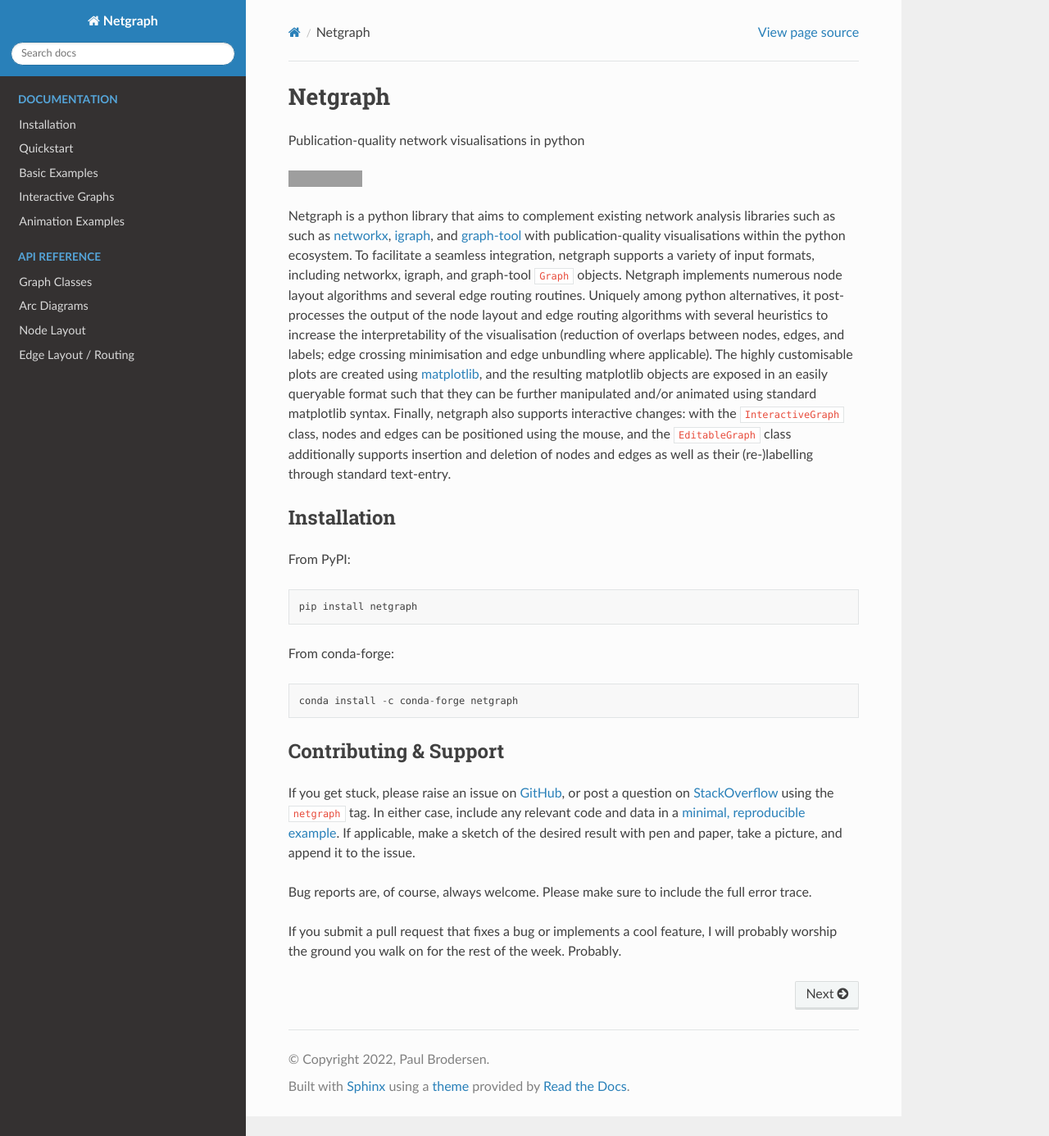
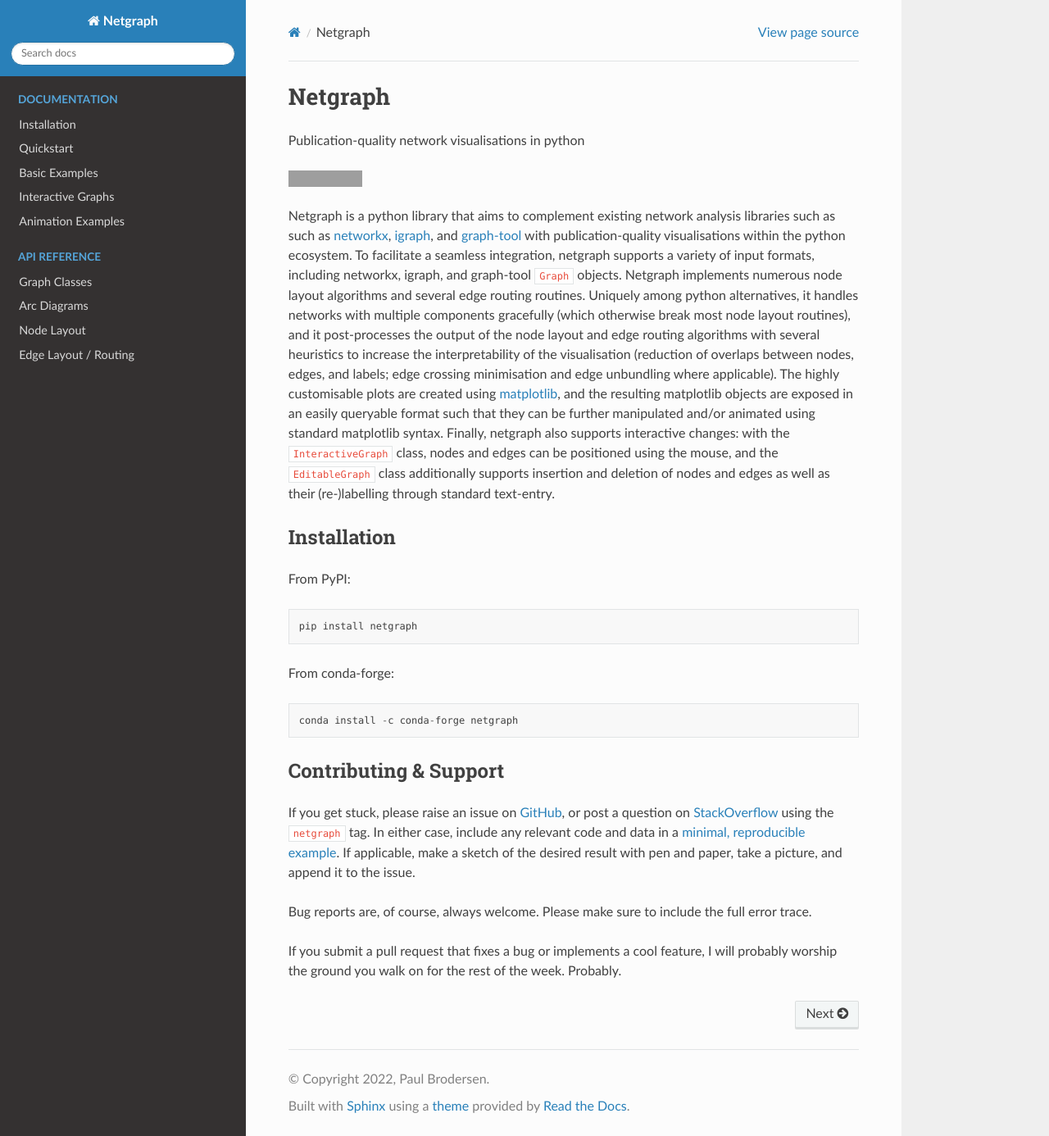
Before and after one commit to paulbrodersen/netgraph, a Sphinx documentation site: the page built from docs/source/index.rst, in a window 1280 px wide and 1386 px high. Shown: the whole window at 82% size. Built offline with Sphinx 7.4.7 and the Read the Docs theme 2.0.0, drawn with Linux system fonts in a browser that asks for light colours; grey boxes are pictures that could not be loaded.

Commit message:
Small text changes

```diff
--- a/docs/source/index.rst
+++ b/docs/source/index.rst
@@ -10,7 +10,7 @@
 
 .. image:: https://pepy.tech/badge/netgraph
 
-Netgraph is a python library that aims to complement existing network analysis libraries such as such as networkx_, igraph_, and graph-tool_ with publication-quality visualisations within the python ecosystem. To facilitate a seamless integration, netgraph supports a variety of input formats, including networkx, igraph, and graph-tool :code:`Graph` objects. Netgraph implements numerous node layout algorithms and several edge routing routines. Uniquely among python alternatives, it post-processes the output of the node layout and edge routing algorithms with several heuristics to increase the interpretability of the visualisation (reduction of overlaps between nodes, edges, and labels; edge crossing minimisation and edge unbundling where applicable). The highly customisable plots are created using matplotlib_, and the resulting matplotlib objects are exposed in an easily queryable format such that they can be further manipulated and/or animated using standard matplotlib syntax. Finally, netgraph also supports interactive changes: with the :code:`InteractiveGraph` class, nodes and edges can be positioned using the mouse, and the :code:`EditableGraph` class additionally supports insertion and deletion of nodes and edges as well as their (re-)labelling through standard text-entry.
+Netgraph is a python library that aims to complement existing network analysis libraries such as such as networkx_, igraph_, and graph-tool_ with publication-quality visualisations within the python ecosystem. To facilitate a seamless integration, netgraph supports a variety of input formats, including networkx, igraph, and graph-tool :code:`Graph` objects. Netgraph implements numerous node layout algorithms and several edge routing routines. Uniquely among python alternatives, it handles networks with multiple components gracefully (which otherwise break most node layout routines), and it post-processes the output of the node layout and edge routing algorithms with several heuristics to increase the interpretability of the visualisation (reduction of overlaps between nodes, edges, and labels; edge crossing minimisation and edge unbundling where applicable). The highly customisable plots are created using matplotlib_, and the resulting matplotlib objects are exposed in an easily queryable format such that they can be further manipulated and/or animated using standard matplotlib syntax. Finally, netgraph also supports interactive changes: with the :code:`InteractiveGraph` class, nodes and edges can be positioned using the mouse, and the :code:`EditableGraph` class additionally supports insertion and deletion of nodes and edges as well as their (re-)labelling through standard text-entry.
 
 .. _networkx: https://networkx.org/
 .. _igraph: https://igraph.org/
```
Also changed, not shown: README.md (+1 -1 lines).
